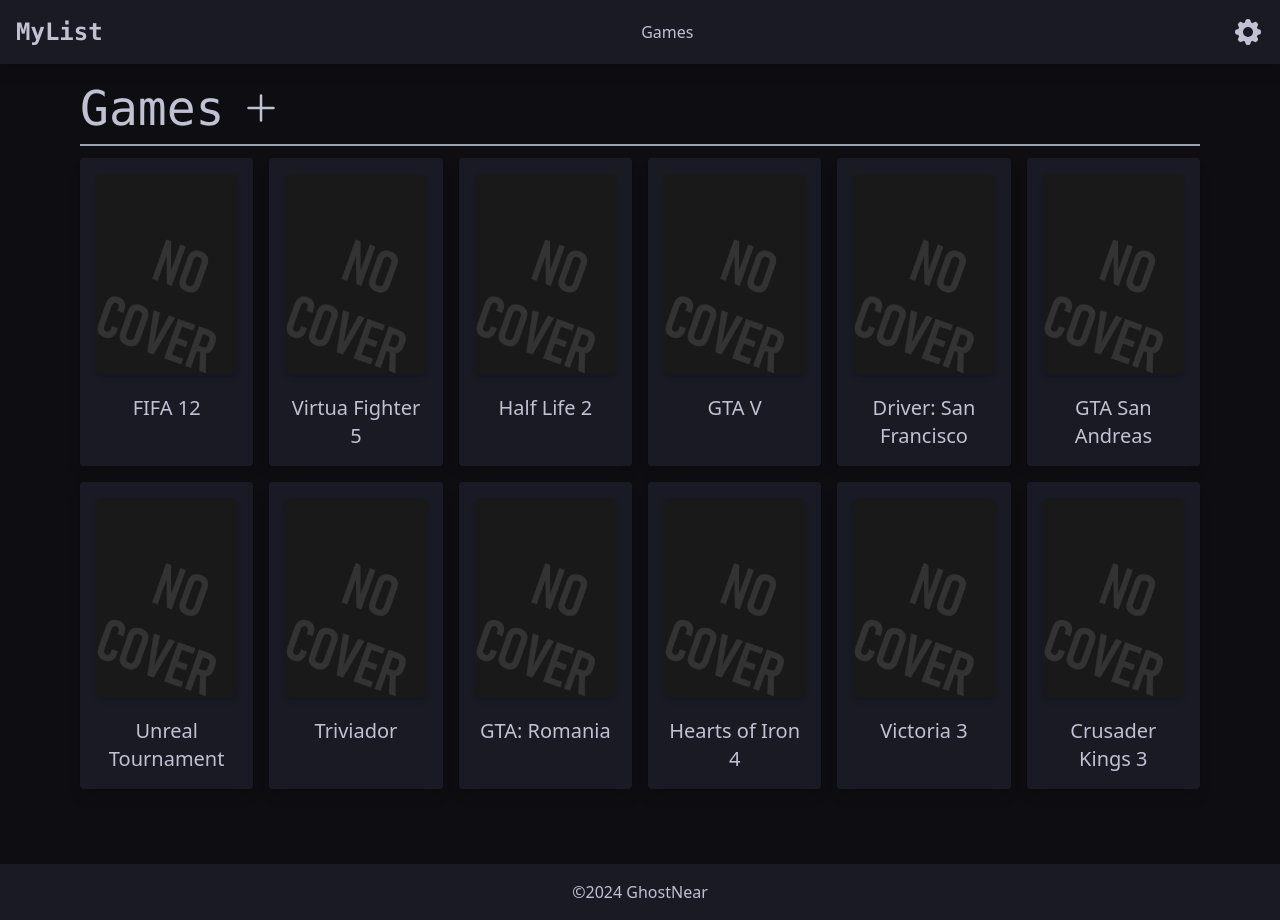
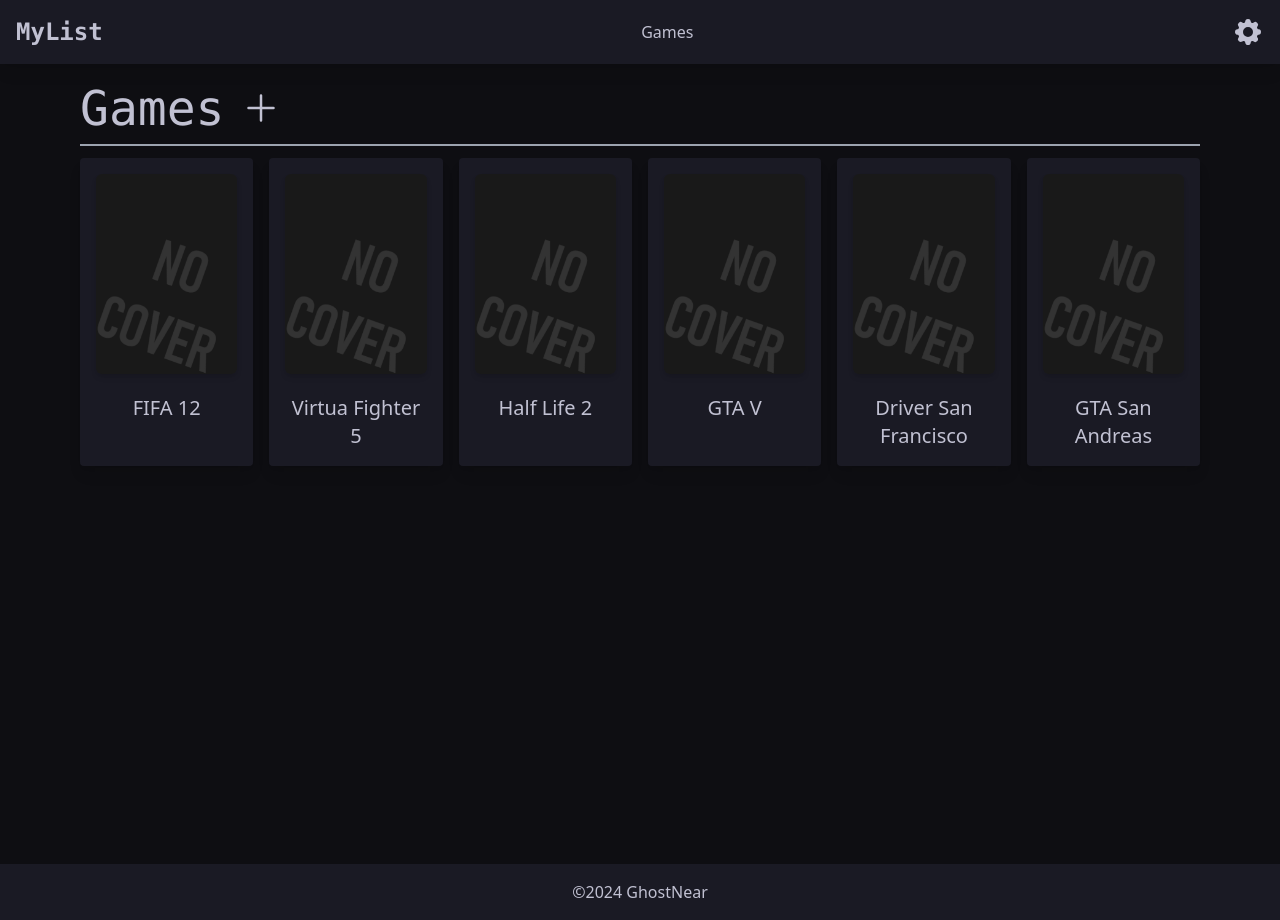
Before and after one commit to ghostnear/second-year-mpp, a React (Vite) app in the folder frontend/: page /games in a window 1280 px wide. Built offline with nearby package versions, Linux system fonts and the light colour scheme.

Commit message:
Add page per game

```diff
--- a/frontend/src/App.js
+++ b/frontend/src/App.js
@@ -1,4 +1,5 @@
 import { Routes, Route, Navigate } from 'react-router-dom';
+import { useState } from 'react';
 import HomePage from './pages/home';
 import GamesPage from './pages/games';
 import ViewGamePage from './pages/viewgame';
@@ -7,18 +8,22 @@
 import Footer from './components/footer';
 
 const App = () => {
-    const games = [
-        {},
-        {}
-    ];
+    const [games, setGames] = useState([
+        { id: 1, title: "FIFA 12", description: "FIFA 12 is a game about football." },
+        { id: 2, title: "Virtua Fighter 5", description: "Virtua Fighter 5 is the fifth installment in Sega's Virtua Fighter series of arcade fighting games."},
+        { id: 3, title: "Half Life 2", description: "Hal Life 2 is a first-person shooter video game and the sequel to Half-Life."},
+        { id: 4, title: "GTA V", description: "GTA V is an action-adventure game played from either a third-person or first-person perspective."},
+        { id: 5, title: "Driver San Francisco", description: "Driver San Francisco is an action-adventure racing video game."},
+        { id: 6, title: "GTA San Andreas", description: "Sweet was a busta." }
+    ]);
 
     return <>
         <Header/>
 
         <Routes>
             <Route path="/" element={ <HomePage/> } />
-            <Route path="/game/:id" element={ <ViewGamePage/> } />
-            <Route path="/games/" element={ <GamesPage elements={games}/> } />
+            <Route path="/game/:id" element={ <ViewGamePage games={[games, setGames]}/> } />
+            <Route path="/games/" element={ <GamesPage games={[games, setGames]}/> } />
             <Route path="/404/" element={ <NotFoundPage/> } />
             <Route path="*" element={ <Navigate replace to="/404/" /> } />
         </Routes>
--- a/frontend/src/components/games/item.js
+++ b/frontend/src/components/games/item.js
@@ -1,10 +1,12 @@
-import { Cog8ToothIcon } from '@heroicons/react/24/solid'
 import noCover from '../../../static/images/no-cover.png';
+import { Link } from 'react-router-dom';
 
 const GameItem = (params) => {
     return <div className={`block bg-secondary p-4 rounded shadow-lg text-center`}>
-        <img src={noCover} className={'rounded-md mb-5 shadow-md'}></img>
-        <label className={'text-xl'}> {params.title} </label>
+        <Link to={`/game/${params.game.id}/`}>
+            <img src={noCover} className={'rounded-md mb-5 shadow-md'}></img>
+            <label className={'text-xl'}> { params.game.title } </label>
+        </Link>
     </div>
 }
 
--- a/frontend/src/pages/games.js
+++ b/frontend/src/pages/games.js
@@ -1,7 +1,7 @@
 import { PlusIcon } from '@heroicons/react/24/solid';
 import GameItem from '../components/games/item.js';
 
-const GamesPage = () => {
+const GamesPage = (params) => {
     return (
         <main className={`min-h-screen bg-main dark:text-main p-5 px-20`}>
             <div className={`flex items-center pb-3 font-mono`}>
@@ -11,20 +11,9 @@
                 <PlusIcon className={`w-10 h-10 ml-4 my-auto hover:fill-green-500 transition-colors hover:cursor-pointer`}/>
             </div>
             <hr className={`border-t-2 border-gray-400 pb-3`}/>
-            <table className={`grid grid-cols-6 gap-4`}>
-                <GameItem title="FIFA 12"/>
-                <GameItem title="Virtua Fighter 5"/>
-                <GameItem title="Half Life 2"/>
-                <GameItem title="GTA V"/>
-                <GameItem title="Driver: San Francisco"/>
-                <GameItem title="GTA San Andreas"/>
-                <GameItem title="Unreal Tournament"/>
-                <GameItem title="Triviador"/>
-                <GameItem title="GTA: Romania"/>
-                <GameItem title="Hearts of Iron 4"/>
-                <GameItem title="Victoria 3"/>
-                <GameItem title="Crusader Kings 3"/>
-            </table>
+            <div className={`grid grid-cols-6 gap-4`}>
+                { params.games[0].map((game) => <GameItem key={game.id} game={game}/>) }
+            </div>
         </main>
     );
 }
--- a/frontend/src/pages/viewgame.js
+++ b/frontend/src/pages/viewgame.js
@@ -1,10 +1,34 @@
-import { useParams } from 'react-router-dom';
+import { useParams, Navigate } from 'react-router-dom';
+import { Link } from 'react-router-dom';
+import { ArrowUturnLeftIcon } from '@heroicons/react/24/solid';
 
-const GamePage = () => {
+const GamePage = (params) => {
     const { id } = useParams();
+
+    console.table(params.games[0]);
+
+    // If there is no game with that ID, go to 404.
+    const game = params.games[0].find(game => game.id === parseInt(id));
+    if(!game)
+        return <Navigate replace to="/404/" />
+
     return (
-        <main className={`min-h-screen bg-main`}>
-            <h1>Stuff {id}</h1>
+        <main className={`min-h-screen bg-main dark:text-main p-5 px-20`}>
+            <div className={`flex items-center pb-3 font-mono`}>
+                <h1 className={`text-3xl`}>
+                    {game.title}
+                </h1>
+                <Link to="/games/" className={`ml-auto w-7 h-7`}>
+                    <ArrowUturnLeftIcon className={`hover:fill-blue-500 transition-colors hover:cursor-pointer`}/>
+                </Link>
+            </div>
+            <hr className={`border-t-2 border-gray-400 pb-3`}/>
+            <div className={`bg-secondary p-4 rounded-lg shadow-lg`}>
+                <h2 className={`text-2xl mb-2 underline`}> Description: </h2>
+                <p>
+                    {game.description}
+                </p>
+            </div>
         </main>
     );
 }
```
